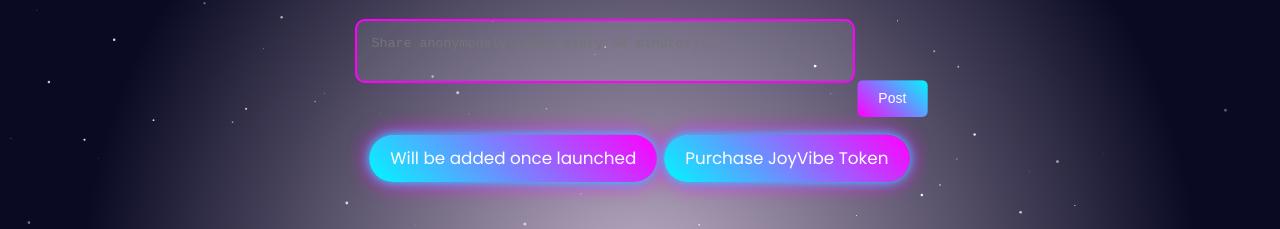
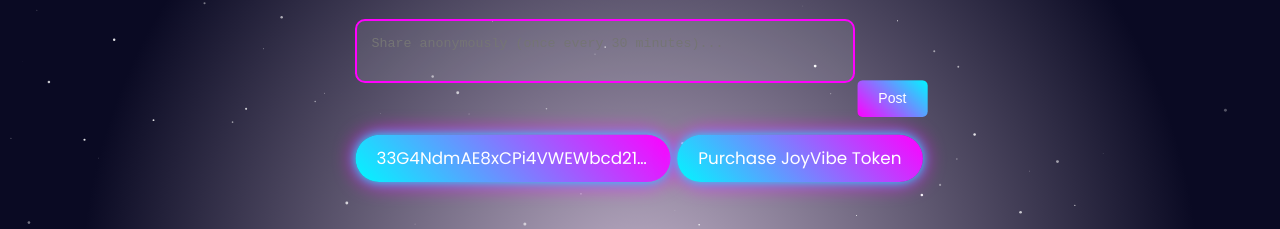
Before and after one commit to crypto-chad111/joyvibe, a plain HTML site: page index.html in a window 1280 px wide. Shown: the part 181-410 px from the top of the page. Drawn offline with Linux system fonts and the light colour scheme; no server answers.

Commit message:
Update index.html

```diff
--- a/index.html
+++ b/index.html
@@ -62,8 +62,8 @@
       <button onclick="quickPost()">Post</button>
     </div>
 	<div class="token-container">
-		<button id="token-address-btn" class="token-btn" onclick="copyTokenAddress()">Will be added once launched</button>
-		<button class="token-purchase-btn" onclick="window.open('Will be added once launched', '_blank')">Purchase JoyVibe Token</button>
+		<button id="token-address-btn" class="token-btn" onclick="copyTokenAddress()">33G4NdmAE8xCPi4VWEWbcd21sVmQ8nJpqsgNhr6Kpump</button>
+		<button class="token-purchase-btn" onclick="window.open('https://pump.fun/33G4NdmAE8xCPi4VWEWbcd21sVmQ8nJpqsgNhr6Kpump', '_blank')">Purchase JoyVibe Token</button>
 	</div>
     <div class="recent-bubbles">
       <h2>Recent Dreams</h2>
```
